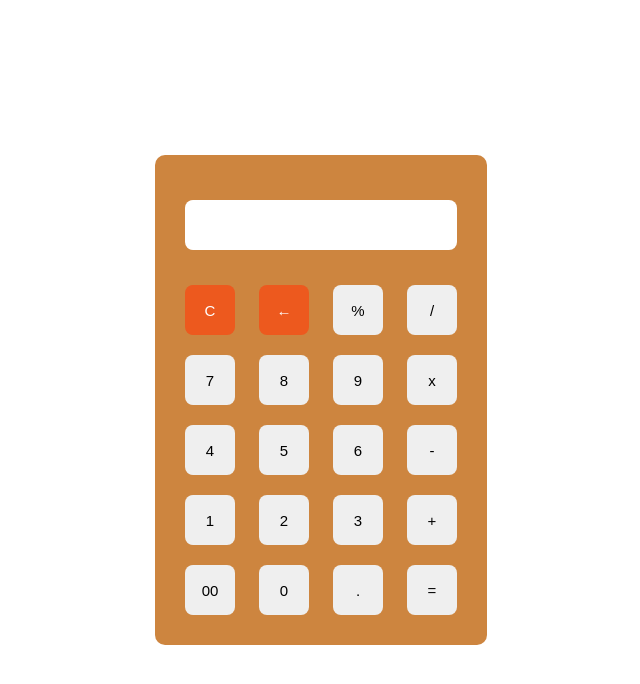
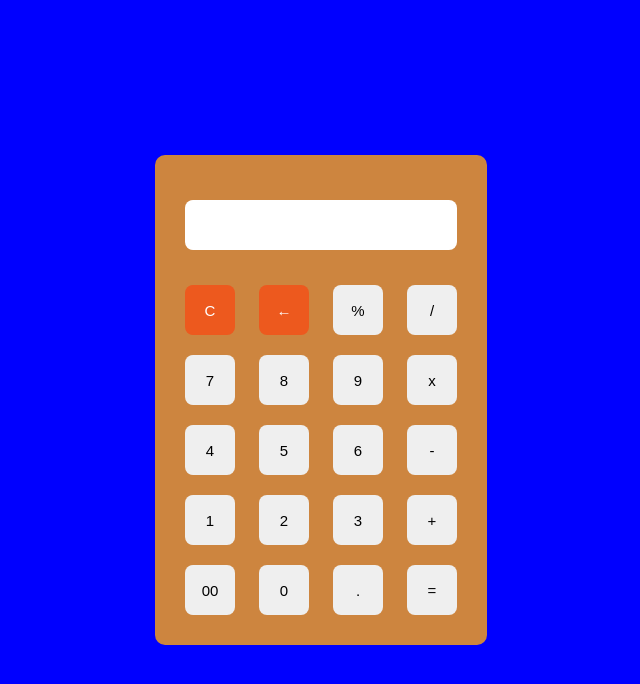
Before and after one commit to Deepak200223/Basic_calculator, a plain HTML site: page index.html in a window 1280 px wide. Shown: the whole page, without its empty margins (319-959 px from the left). Drawn offline with Linux system fonts and the light colour scheme.

Commit message:
Update style.css

```diff
--- a/style.css
+++ b/style.css
@@ -48,5 +48,5 @@ form #output input {
     font-size: 25px;
 }
 body{
-    background-color: light pink;
+    background-color: blue;
 }
```
